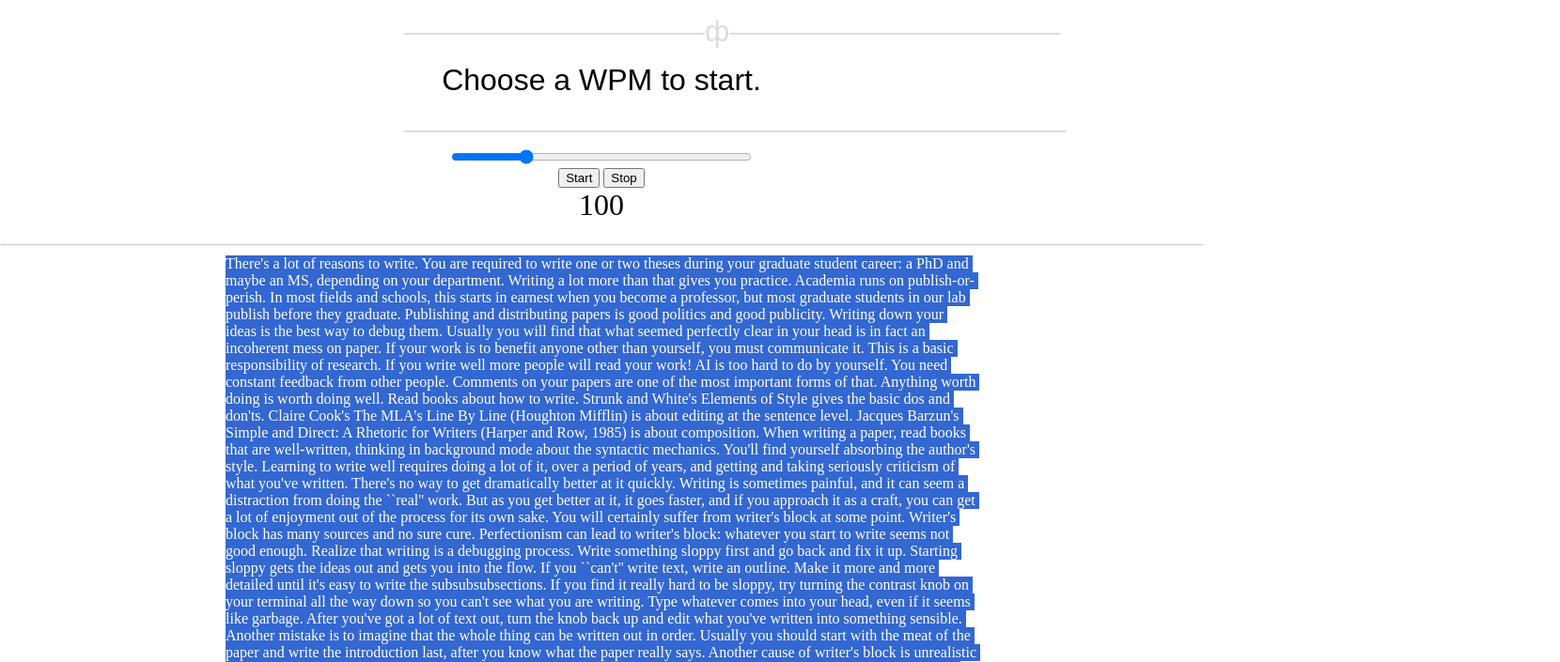
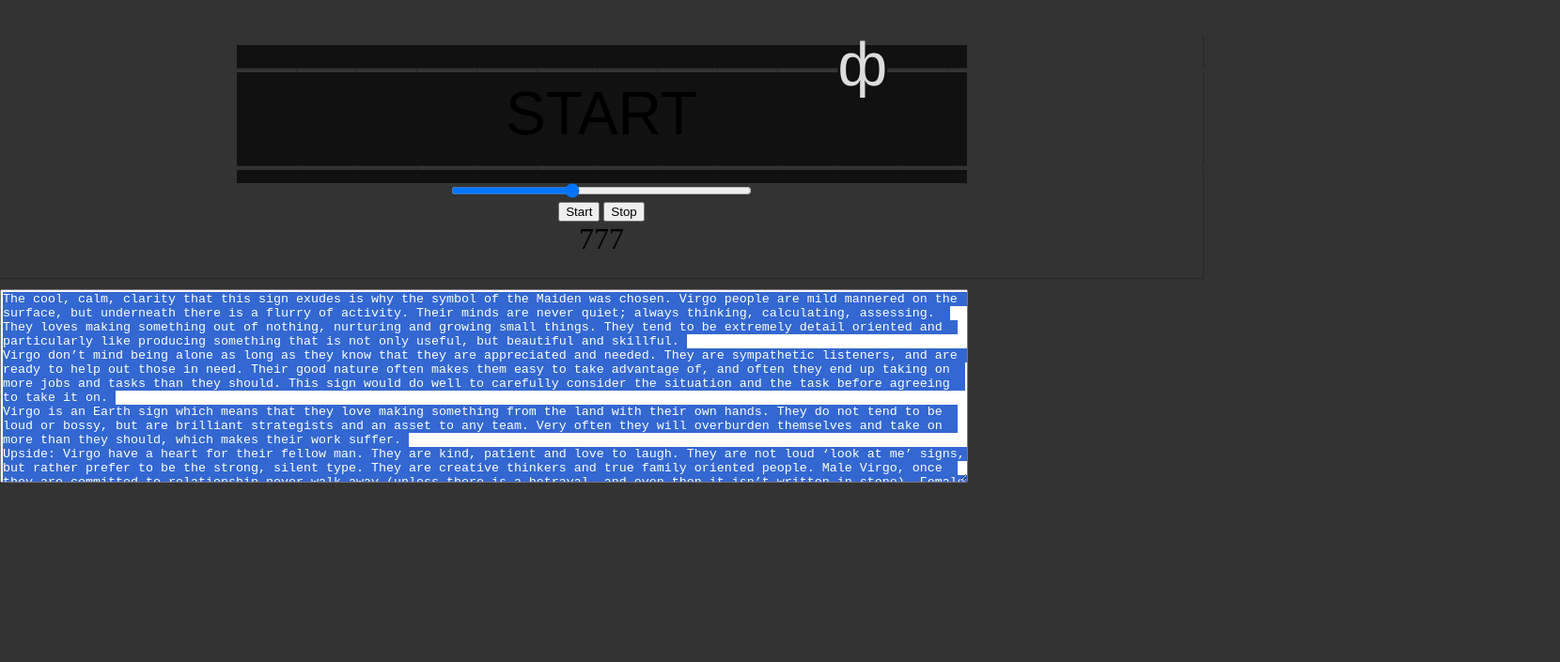
Before and after one commit to zyphersworld/speed, a plain HTML site: page index.html in a window 1280 px wide. Shown: the top 705 px of the page at 94% size, 1660 px wide, since content can reach past the window. Drawn offline with Linux system fonts and the light colour scheme.

Commit message:
Add files via upload

```diff
--- a/index.html
+++ b/index.html
@@ -41,13 +41,14 @@ function init(){
 
 </head>
 <body>
+	<br/><br/>
 <div id="spritz_holder">
 	<div id="spritz_container">
 		<div id="guide_top">
 ――――――――――<span id="notch">&#1092;</span>―――――――――――
         </div>
         <div id="spritz_result">
-			Choose a WPM to start.
+			START
         </div>
         <div id="guide_bottom">
 ――――――――――――――――――――――
@@ -55,11 +56,11 @@ function init(){
 	</div>
 	<div id="nav">
 
-		<input id="spritz_selector" type="range" min="100" max="950" step="10" value="300" />
+		<input id="spritz_selector" type="range" min="300" max="1500" step="1" value="777" />
 		<br />
 		<button type="button" id="spritz_start">Start</button>
 		<button type="button" id="spritz_stop">Stop</button>
-		<div id="slideCount">100</div>
+		<div id="slideCount">777</div>
 
 	</div>
 </div>
@@ -76,43 +77,16 @@ function init(){
 <p>Omnis enim est natura diligens sui. Itaque primos congressus copulationesque et consuetudinum instituendarum voluntates fieri propter voluptatem; Cum ageremus, inquit, vitae beatum et eundem supremum diem, scribebamus haec. Huius, Lyco, oratione locuples, rebus ipsis ielunior. Etenim nec iustitia nec amicitia esse omnino poterunt, nisi ipsae per se expetuntur. Omnes enim iucundum motum, quo sensus hilaretur. Nec vero sum nescius esse utilitatem in historia, non modo voluptatem. Expressa vero in iis aetatibus, quae iam confirmatae sunt. </p>
 <p>Tum Triarius: Posthac quidem, inquit, audacius. Quis est tam dissimile homini. Idcirco enim non desideraret, quia, quod dolore caret, id in voluptate est. Ita enim vivunt quidam, ut eorum vita refellatur oratio. </p>
 -->
-
-
+<textarea id="pastebox"style="margin:0px auto; width:80%; height:200px;">
+The cool, calm, clarity that this sign exudes is why the symbol of the Maiden was chosen. Virgo people are mild mannered on the surface, but underneath there is a flurry of activity. Their minds are never quiet; always thinking, calculating, assessing. They loves making something out of nothing, nurturing and growing small things. They tend to be extremely detail oriented and particularly like producing something that is not only useful, but beautiful and skillful.
+Virgo don’t mind being alone as long as they know that they are appreciated and needed. They are sympathetic listeners, and are ready to help out those in need. Their good nature often makes them easy to take advantage of, and often they end up taking on more jobs and tasks than they should. This sign would do well to carefully consider the situation and the task before agreeing to take it on.
+Virgo is an Earth sign which means that they love making something from the land with their own hands. They do not tend to be loud or bossy, but are brilliant strategists and an asset to any team. Very often they will overburden themselves and take on more than they should, which makes their work suffer.
+Upside: Virgo have a heart for their fellow man. They are kind, patient and love to laugh. They are not loud ‘look at me’ signs, but rather prefer to be the strong, silent type. They are creative thinkers and true family oriented people. Male Virgo, once they are committed to relationship never walk away (unless there is a betrayal, and even then it isn’t written in stone). Female Virgo are dedicated parents, often parenting other children in the neighborhood.
+Downside: Virgo are particularly attentive to health; theirs, yours, everyone’s, which can often lead to obsessive behaviors toward health (hypochondria). They can also be judgmental and critical of those that they feel are not living up to their potential, or are going about a project in an inefficient way. Virgo are opinionated and have no problem sharing their opinions, even when they should not.
+Virgo is an earth sign, like Taurus and Capricorn.
+</textarea>
+<!--
 <p style="width:800px; display:block; margin:0px auto;">
-
-There's a lot of reasons to write.
-
-You are required to write one or two theses during your graduate student career: a PhD and maybe an MS, depending on your department.
-
-Writing a lot more than that gives you practice.
-
-Academia runs on publish-or-perish. In most fields and schools, this starts in earnest when you become a professor, but most graduate students in our lab publish before they graduate. Publishing and distributing papers is good politics and good publicity.
-
-Writing down your ideas is the best way to debug them. Usually you will find that what seemed perfectly clear in your head is in fact an incoherent mess on paper.
-
-If your work is to benefit anyone other than yourself, you must communicate it. This is a basic responsibility of research. If you write well more people will read your work!
-
-AI is too hard to do by yourself. You need constant feedback from other people. Comments on your papers are one of the most important forms of that.
-
-Anything worth doing is worth doing well.
-
-Read books about how to write. Strunk and White's Elements of Style gives the basic dos and don'ts. Claire Cook's The MLA's Line By Line (Houghton Mifflin) is about editing at the sentence level. Jacques Barzun's Simple and Direct: A Rhetoric for Writers (Harper and Row, 1985) is about composition.
-
-When writing a paper, read books that are well-written, thinking in background mode about the syntactic mechanics. You'll find yourself absorbing the author's style.
-
-Learning to write well requires doing a lot of it, over a period of years, and getting and taking seriously criticism of what you've written. There's no way to get dramatically better at it quickly.
-
-Writing is sometimes painful, and it can seem a distraction from doing the ``real'' work. But as you get better at it, it goes faster, and if you approach it as a craft, you can get a lot of enjoyment out of the process for its own sake.
-
-You will certainly suffer from writer's block at some point. Writer's block has many sources and no sure cure. Perfectionism can lead to writer's block: whatever you start to write seems not good enough. Realize that writing is a debugging process. Write something sloppy first and go back and fix it up. Starting sloppy gets the ideas out and gets you into the flow. If you ``can't'' write text, write an outline. Make it more and more detailed until it's easy to write the subsubsubsections. If you find it really hard to be sloppy, try turning the contrast knob on your terminal all the way down so you can't see what you are writing. Type whatever comes into your head, even if it seems like garbage. After you've got a lot of text out, turn the knob back up and edit what you've written into something sensible.
-
-Another mistake is to imagine that the whole thing can be written out in order. Usually you should start with the meat of the paper and write the introduction last, after you know what the paper really says. Another cause of writer's block is unrealistic expectations about how easy writing is. Writing is hard work and takes a long time; don't get frustrated and give up if you find you write only a page a day.
-
-Perfectionism can also lead to endless repolishing of a perfectly adequate paper. This is a waste of time. (It can also be a way of semideliberately avoiding doing research.) Think of the paper you are writing as one statement in a conversation you are having with other people in the field. In a conversation not everything goes perfectly; few expect that what they say in a single utterance will be the whole story or last word in the interchange.
-
-Writing letters is good practice. Most technical papers would be improved if the style was more like a letter to a friend. Keeping a diary is also a way to practice writing (and lets you be more stylistically experimental than technical papers). Both practices have other substantial benefits.
-
-It's a common trap to spend more time hacking the formatter macro than the content. Avoid this. LaTeX is imperfect, but it has most of the macrology you want. If that's not enough, you can probably borrow code from someone else who has wanted to do the same thing. Most sites (including MIT) maintain a library of locally-written extensions.
 
 The cool, calm, clarity that this sign exudes is why the symbol of the Maiden was chosen. Virgo people are mild mannered on the surface, but underneath there is a flurry of activity. Their minds are never quiet; always thinking, calculating, assessing. They loves making something out of nothing, nurturing and growing small things. They tend to be extremely detail oriented and particularly like producing something that is not only useful, but beautiful and skillful.
 Virgo don’t mind being alone as long as they know that they are appreciated and needed. They are sympathetic listeners, and are ready to help out those in need. Their good nature often makes them easy to take advantage of, and often they end up taking on more jobs and tasks than they should. This sign would do well to carefully consider the situation and the task before agreeing to take it on.
@@ -121,13 +95,14 @@ Upside: Virgo have a heart for their fellow man. They are kind, patient and love
 Downside: Virgo are particularly attentive to health; theirs, yours, everyone’s, which can often lead to obsessive behaviors toward health (hypochondria). They can also be judgmental and critical of those that they feel are not living up to their potential, or are going about a project in an inefficient way. Virgo are opinionated and have no problem sharing their opinions, even when they should not.
 Virgo is an earth sign, like Taurus and Capricorn.
 
-
+</p>
+-->
 
 </div>
 
 
 <script>
-
+	window.onload = function(){
 	selectText("spritz_me");
 	create_spritz();
 	var slide = document.getElementById('spritz_selector'),
@@ -136,7 +111,7 @@ Virgo is an earth sign, like Taurus and Capricorn.
 
 		}
 
-
+}
 
 </script>
 
--- a/spritz.js
+++ b/spritz.js
@@ -33,8 +33,11 @@ function spritz(){
     if(wpm < 1){
         return;
     }
-    var selection = getSelectionText();
+    //var selection = getSelectionText();
+    var selection = document.getElementById("pastebox").value;
+
     if(selection){
+		console.log(selection);
         spritzify(selection);
     }
     else{
@@ -127,9 +130,9 @@ function spritzify(input){
 
     function stopSpritz() {
 		clearTimeouts();
-        //~ for(var i = 0; i < spritz_timers.length; i++) {
-            //~ clearTimeout(spritz_timers[i]);
-        //~ }
+        for(var i = 0; i < spritz_timers.length; i++) {
+            clearTimeout(spritz_timers[i]);
+        }
 
     }
 
@@ -202,10 +205,12 @@ function getSelectionText() {
             text = document.selection.createRange().text;
         }
     }
+
     if(text === ""){
         return false;
     }
     else{
+
         return text;
     }
 }
--- a/style.css
+++ b/style.css
@@ -1,11 +1,12 @@
 body{
     margin: 0px;
+    background-color: #333333;
 }
 
 #spritz_holder{
 
     box-shadow: 1px 1px 1px rgba(0, 0, 0, .2);
-    background-color: #ffffff;
+    background-color: #333333;
 
 /*
     position: fixed;
@@ -29,9 +30,9 @@ body{
 }
 
 #spritz_container{
-    background-color: #ffffff;
+    background-color: #111111;
     /* 600px+; small tablet portrait */
-    width: 420px;
+    width: 777px;
     margin-left: auto;
     margin-right: auto;
     line-height: 43px;
@@ -44,15 +45,15 @@ body{
     padding-top: 9px;
     padding-bottom: 9px;
     min-height: 40px;
-    font-size: 32px;
+    font-size: 64px;
 }
 
 #guide_top, #guide_bottom{
     text-align: center;
     font-family: 'Droid Sans Mono', sans-serif;
-    color: #dddddd;
+    color: #333;
     /* 600px+; small tablet portrait */
-    font-size: 32px;
+    font-size: 64px;
 }
 
 #notch{
@@ -62,7 +63,7 @@ body{
     /* 600px+; small tablet portrait */
     margin-top: 9px;
     padding-top: 12px;
-    font-size: 32px;
+    font-size: 64px;
 }
 
 #spritz_credits{
@@ -86,17 +87,17 @@ body{
 
 .invisible{
     font-family: 'Droid Sans Mono', sans-serif;
-    color: #ffffff;
+    color: #111111;
     position: static;
     font-size:10px;
 }
 
 .start, .pivot, .end, .spritz_start, .spritz_pivot, .spritz_end{
-    color: #333333;
+    color: #cccccc;
     text-align: center;
     font-family: 'Droid Sans Mono', sans-serif;
     /* 600px+; small tablet portrait */
-    font-size: 36px;
+    font-size: 64px;
 }
 .pivot, .spritz_pivot{
     color: #de0000;
```
